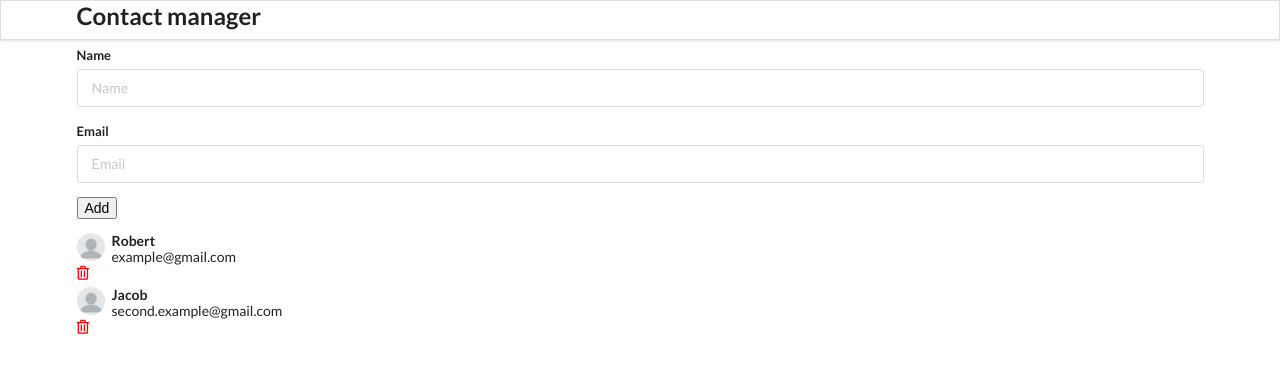
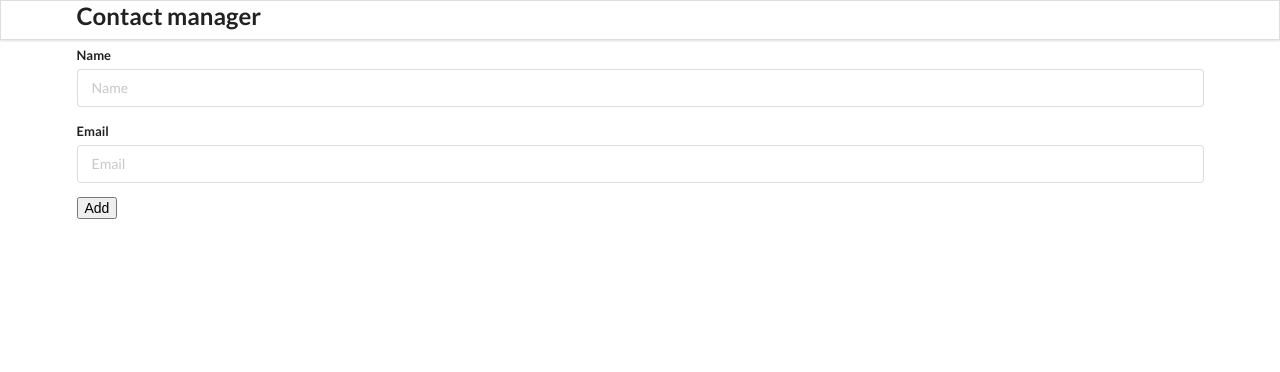
Before and after one commit to roland444/Contact-react-app, a React (Create React App) app: page / in a window 1280 px wide. Shown: the top 372 px of the page. Built offline with nearby package versions, Linux system fonts and the light colour scheme.

Commit message:
Added useState

```diff
--- a/src/components/AddContact.js
+++ b/src/components/AddContact.js
@@ -1,18 +1,41 @@
 import React from "react";
 
 class AddContact extends React.Component {
+    state = {
+        name:  "",
+        email: ""
+    };
+
+    add = (e) => {
+        e.preventDefault();
+        if (this.state.name === "" && this.state.email === "") {
+            alert("All the fields are mandatory!");
+            return;
+        }
+    };
+
     render() {
         return (
             <div className="ui main">
                 <h2>Add Contact</h2>
-                <form className="ui form">
+                <form className="ui form" onSubmit={this.add}>
                     <div className="field">
                         <label>Name</label>
-                        <input type="text" name="name" placeholder="Name" />
+                        <input
+                        type="text"
+                        name="name"
+                        placeholder="Name"
+                        value={this.state.name}
+                        onChange={(e) => this.setState({name: e.target.value})}/>
                     </div>
                     <div className="field">
                         <label>Email</label>
-                        <input type="text" name="email" placeholder="Email" />
+                        <input
+                        type="text"
+                        name="email"
+                        placeholder="Email"
+                        value={this.state.email}
+                        onChange={(e) => this.setState({email: e.target.value})}/>
                     </div>
                     <button className="ui botton blue">Add</button>
                 </form>
--- a/src/components/App.js
+++ b/src/components/App.js
@@ -1,22 +1,11 @@
-import React from 'react';
+import React, { useState } from 'react';
 import './App.css';
 import Header from "./Header";
 import AddContact from "./AddContact";
 import ContactList from "./ContactList";
 
 function App() {
-  const contacts = [
-    {
-      id: "1",
-      "name": "Robert",
-      "email": "example@gmail.com",
-    },
-    {
-      id: "2",
-      "name": "Jacob",
-      "email": "second.example@gmail.com",
-    },
-  ];
+  const [contacts, setContacts] = useState([]);
   return (
     <div className='ui container'>
       <Header />
```
